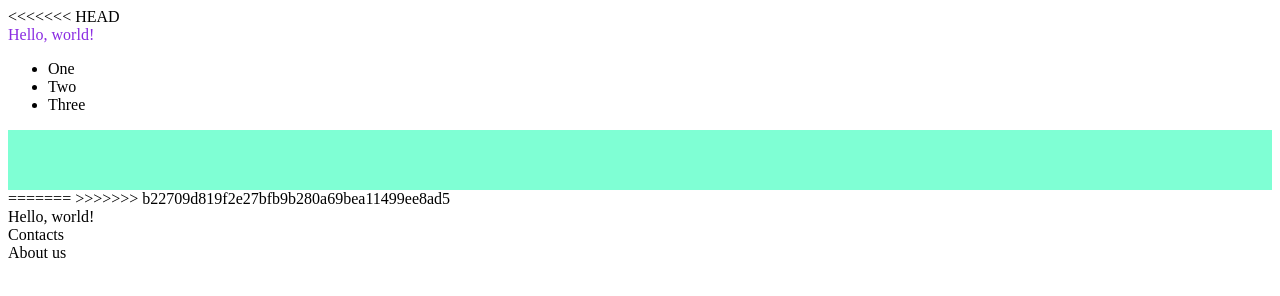
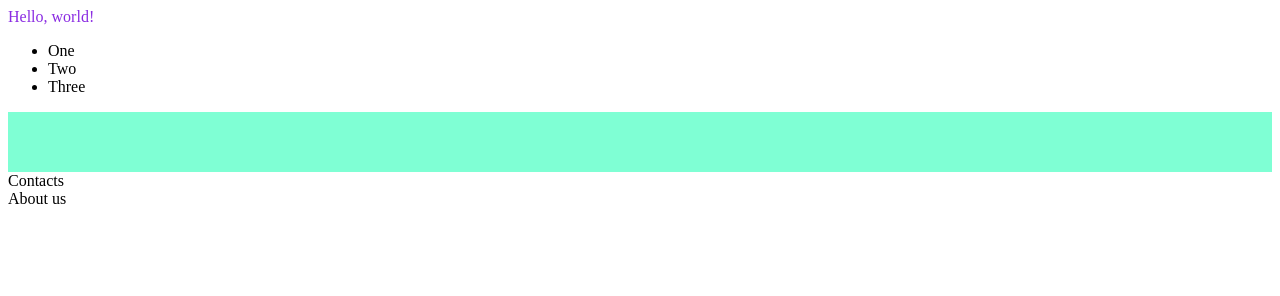
Before and after one commit to TanyaKrvl1/conflicts, a plain HTML site: page index.html in a window 1280 px wide. Drawn offline with Linux system fonts and the light colour scheme.

Commit message:
fix conflicts

```diff
--- a/index.html
+++ b/index.html
@@ -11,7 +11,6 @@
 
 <body>
     <section>
-<<<<<<< HEAD
         <div>Hello, world!</div>
         <ul>
             <li>One</li>
@@ -21,16 +20,11 @@
     </section>
     <section>
         <div class="new-section"></div>
-=======
-
->>>>>>> b22709d819f2e27bfb9b280a69bea11499ee8ad5
     </section>
     <footer>
-        <div>Hello, world!</div>
         <div>Contacts</div>
         <div>About us</div>
     </footer>
-
 </body>
 
 </html>
```
